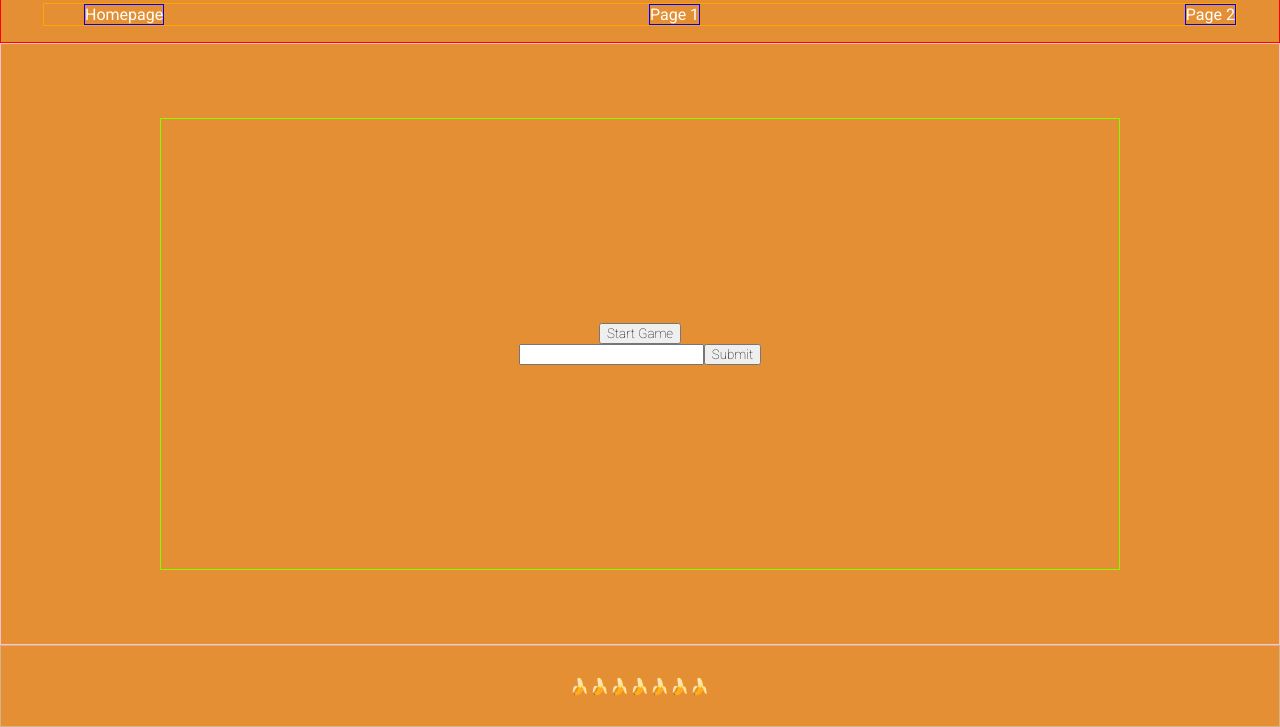
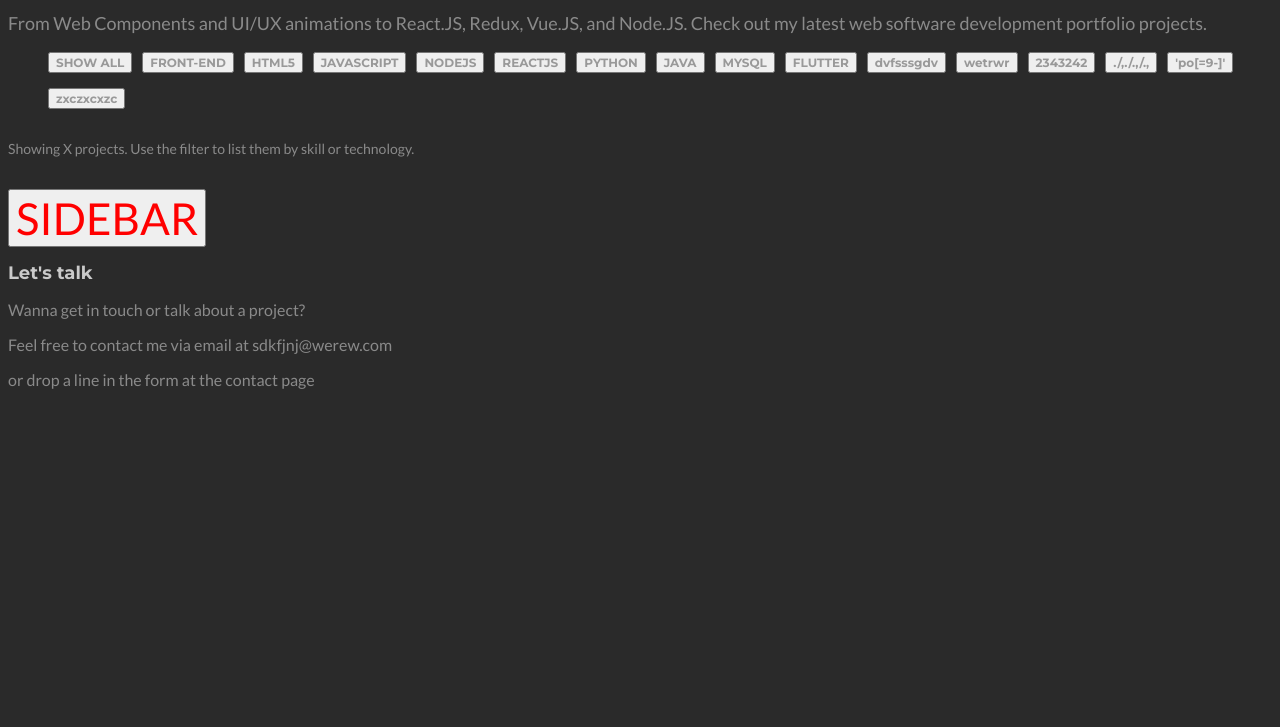
Before and after one commit to bigoniisan/my-website, a plain HTML site: page index.html in a window 1280 px wide. Shown: the part 96-823 px from the top of the page. After the commit the page ends 800 px from the top, so only its background shows below. Drawn offline with Linux system fonts and the light colour scheme.

Commit message:
redesigned webiste

```diff
--- /dev/null
+++ b/css/style.css
@@ -0,0 +1,112 @@
+@import url('https://fonts.googleapis.com/css2?family=Montserrat:ital,wght@0,100..900;1,100..900&display=swap');
+@import url('https://fonts.googleapis.com/css2?family=Lato:ital,wght@0,100;0,300;0,400;0,700;0,900;1,100;1,300;1,400;1,700;1,900&family=Montserrat:ital,wght@0,100..900;1,100..900&display=swap');
+
+:root {
+    --background-color: #2A2A2A;
+}
+
+body {
+    background-color: var(--background-color);
+}
+
+header#header {
+}
+
+h1#header-title {
+    color: #CACACA;
+    font-family: "Montserrat", sans-serif;
+    font-optical-sizing: auto;
+    font-weight: 700;
+    font-style: normal;
+    font-size: 42px;
+}
+
+p#header-subtitle {
+    color: #8A8A8A;
+    font-family: "Lato", sans-serif;
+    font-optical-sizing: auto;
+    font-weight: 400;
+    font-style: normal;
+    font-size: 18px;
+}
+
+nav#navbar {
+
+}
+
+ul#navbar-nav {
+    display: flex;
+    flex-wrap: wrap;
+    list-style-type: none;
+}
+
+li.navbar-list-item {
+    margin-right: 10px;
+    margin-bottom: 15px;
+}
+
+button.navbar-item-button {
+    color: rgb(153, 153, 153);
+    font-family: "Montserrat", sans-serif;
+    font-optical-sizing: auto;
+    font-weight: 700;
+    font-style: normal;
+    font-size: 12px;
+
+}
+
+main {
+
+}
+
+div#filtered-by {
+
+}
+
+p#filtered-by-text {
+    color: rgb(138, 138, 138);
+    font-family: "Lato", sans-serif;
+    font-optical-sizing: auto;
+    font-weight: 400;
+    font-style: normal;
+    font-size: 14px;
+}
+
+aside#sidebar {
+
+}
+
+section#sidebar-item {
+
+}
+
+button#sidebar-button {
+    color: red;
+    font-family: "Lato", sans-serif;
+    font-optical-sizing: auto;
+    font-weight: 400;
+    font-style: normal;
+    font-size: 44px;
+}
+
+footer#footer {
+
+}
+
+h2#footer-title {
+    color: rgb(202, 202, 202);
+    font-family: "Montserrat", sans-serif;
+    font-optical-sizing: auto;
+    font-weight: 700;
+    font-style: normal;
+    font-size: 18px;
+}
+
+p.footer-subtitle {
+    color: rgb(138, 138, 138);
+    font-family: "Lato", sans-serif;
+    font-optical-sizing: auto;
+    font-weight: 400;
+    font-style: normal;
+    font-size: 16px;
+}
--- a/index.html
+++ b/index.html
@@ -3,44 +3,94 @@
 <head>
     <meta charset="UTF-8">
     <meta name="viewport" content="width=device-width, initial-scale=1.0">
-    <link rel="preconnect" href="https://fonts.googleapis.com">
-    <link rel="preconnect" href="https://fonts.gstatic.com" crossorigin>
-    <link href="https://fonts.googleapis.com/css2?family=Roboto:ital,wght@0,100;0,300;0,400;0,500;0,700;0,900;1,100;1,300;1,400;1,500;1,700;1,900&display=swap" rel="stylesheet">
-    <link rel="stylesheet" href="style.css">
+    <link rel="stylesheet" href="./css/style.css">
 
     <title>Document</title>
 </head>
 <body>
-    <header>
-        🔥🔥🔥🔥🔥🔥🔥
+    <header id="header">
+        <h1 id="header-title">web developer portfolio</h1>
+        <p id="header-subtitle">From Web Components and UI/UX animations to React.JS, Redux, Vue.JS, and Node.JS. Check out my latest web software development portfolio projects.</p>
     </header>
-    <nav>
-        <ul id="nav-bar-list">
-            <li class="nav-bar-list-item">
-                <a href="nav-homepage" class="nav-bar-list-item-link">Homepage</a>
+    <nav id="navbar">
+        <ul id="navbar-nav">
+            <li class="navbar-list-item">
+                <button class="navbar-item-button">SHOW ALL</button>
             </li>
-            <li class="nav-bar-list-item">
-                <a href="nav-page-1" class="nav-bar-list-item-link">Page 1</a>
+            <li class="navbar-list-item">
+                <button class="navbar-item-button">FRONT-END</button>
             </li>
-            <li class="nav-bar-list-item">
-                <a href="nav-page-2" class="nav-bar-list-item-link">Page 2</a>
+            <li class="navbar-list-item">
+                <button class="navbar-item-button">HTML5</button>
+            </li>
+            <li class="navbar-list-item">
+                <button class="navbar-item-button">JAVASCRIPT</button>
+            </li>
+            <li class="navbar-list-item">
+                <button class="navbar-item-button">NODEJS</button>
+            </li>
+            <li class="navbar-list-item">
+                <button class="navbar-item-button">REACTJS</button>
+            </li>
+            <li class="navbar-list-item">
+                <button class="navbar-item-button">PYTHON</button>
+            </li>
+            <li class="navbar-list-item">
+                <button class="navbar-item-button">JAVA</button>
+            </li>
+            <li class="navbar-list-item">
+                <button class="navbar-item-button">MYSQL</button>
+            </li>
+            <li class="navbar-list-item">
+                <button class="navbar-item-button">FLUTTER</button>
+            </li>
+            <li class="navbar-list-item">
+                <button class="navbar-item-button">dvfsssgdv</button>
+            </li>
+            <li class="navbar-list-item">
+                <button class="navbar-item-button">wetrwr</button>
+            </li>
+            <li class="navbar-list-item">
+                <button class="navbar-item-button">2343242</button>
+            </li>
+            <li class="navbar-list-item">
+                <button class="navbar-item-button">./,./.,/.,</button>
+            </li>
+            <li class="navbar-list-item">
+                <button class="navbar-item-button">'po[=9-]'</button>
+            </li>
+            <li class="navbar-list-item">
+                <button class="navbar-item-button">zxczxcxzc</button>
             </li>
         </ul>
     </nav>
+    <div id="filtered-by">
+        <p id="filtered-by-text">Showing X projects. Use the filter to list them by skill or technology.</p>
+    </div>
     <main>
-        <div id="game-box">
-            <button id="button-start-game" >Start Game</button>
-            <form action="" id="form-input-items">
-                <input id="input-field" type="text" >
-                <input id="input-submit" type="submit" value="Submit">
-            </form>
-        </div>
+        <img src="" alt="">
+        <img src="" alt="">
+        <img src="" alt="">
+        <img src="" alt="">
+        <img src="" alt="">
+        <img src="" alt="">
+        <img src="" alt="">
+        <img src="" alt="">
     </main>
-    <footer>
-        🍌🍌🍌🍌🍌🍌🍌
+
+    <aside id="sidebar">
+        <section id="sidebar-item">
+            <button id="sidebar-button">SIDEBAR</button>
+        </section>
+    </aside>
+
+    <footer id="footer">
+        <h2 id="footer-title">Let's talk</h2>
+        <p class="footer-subtitle">Wanna get in touch or talk about a project?</p>
+        <p class="footer-subtitle">Feel free to contact me via email at sdkfjnj@werew.com</p>
+        <p class="footer-subtitle">or drop a line in the form at the contact page</p>
     </footer>
 
-    <script type="text/javascript" src="main.js"></script>
-
+    <script type="text/javascript" src="./js/main.js"></script>
 </body>
 </html>
--- a/style.css
+++ b/old/style-old.css
@@ -1,10 +1,8 @@
+:root {
+    --background-color: #2A2A2A;
+}
+
 body {
-    /* width: 100%; */
-    /* height: 100%; */
-    /* max-width: 100%;
-    overflow-x: hidden;
-    max-height: 100%;
-    overflow-y: hidden; */
     width: 100%;
     height: 100%;
     overflow: hidden;
@@ -17,7 +15,7 @@ header {
     align-items: center;
     height: 10vh;
 
-    background-color: rgb(228, 143, 52);
+    background-color: var(--background-color);
 
     border-width: 1px;
     border-style: solid;
@@ -28,7 +26,7 @@ nav {
     display: flex;
     justify-content: center;
 
-    background-color: rgb(228, 143, 52);
+    background-color: var(--background-color);
 
     border-width: 1px;
     border-style: solid;
@@ -42,7 +40,7 @@ nav {
 
     list-style-type: none;
 
-    background-color: rgb(228, 143, 52);
+    background-color: var(--background-color);
 
     border-width: 1px;
     border-style: solid;
@@ -70,7 +68,7 @@ main {
     align-items: center;
     height: 75vh;
 
-    background-color: rgb(228, 143, 52);
+    background-color: var(--background-color);
 
     border-width: 1px;
     border-style: solid;
@@ -120,7 +118,7 @@ footer {
     align-items: center;
     height: 10vh;
 
-    background-color: rgb(228, 143, 52);
+    background-color: var(--background-color);
 
     border-width: 1px;
     border-style: solid;
```
Also changed, not shown: old/word-guess.html (added, +82 -0 lines), js/main.js (added), old/wordGuessGame.js (renamed from main.js).
